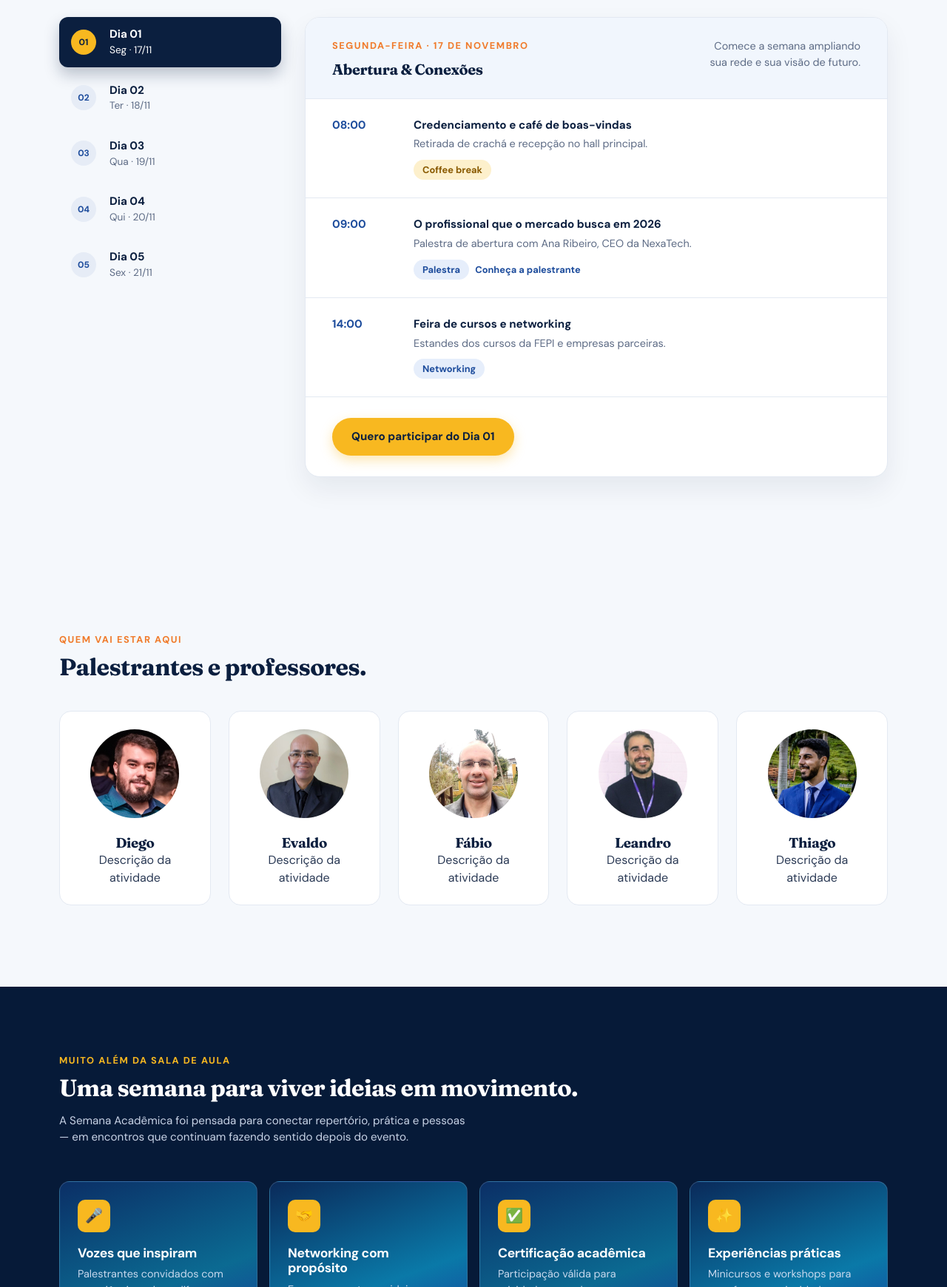
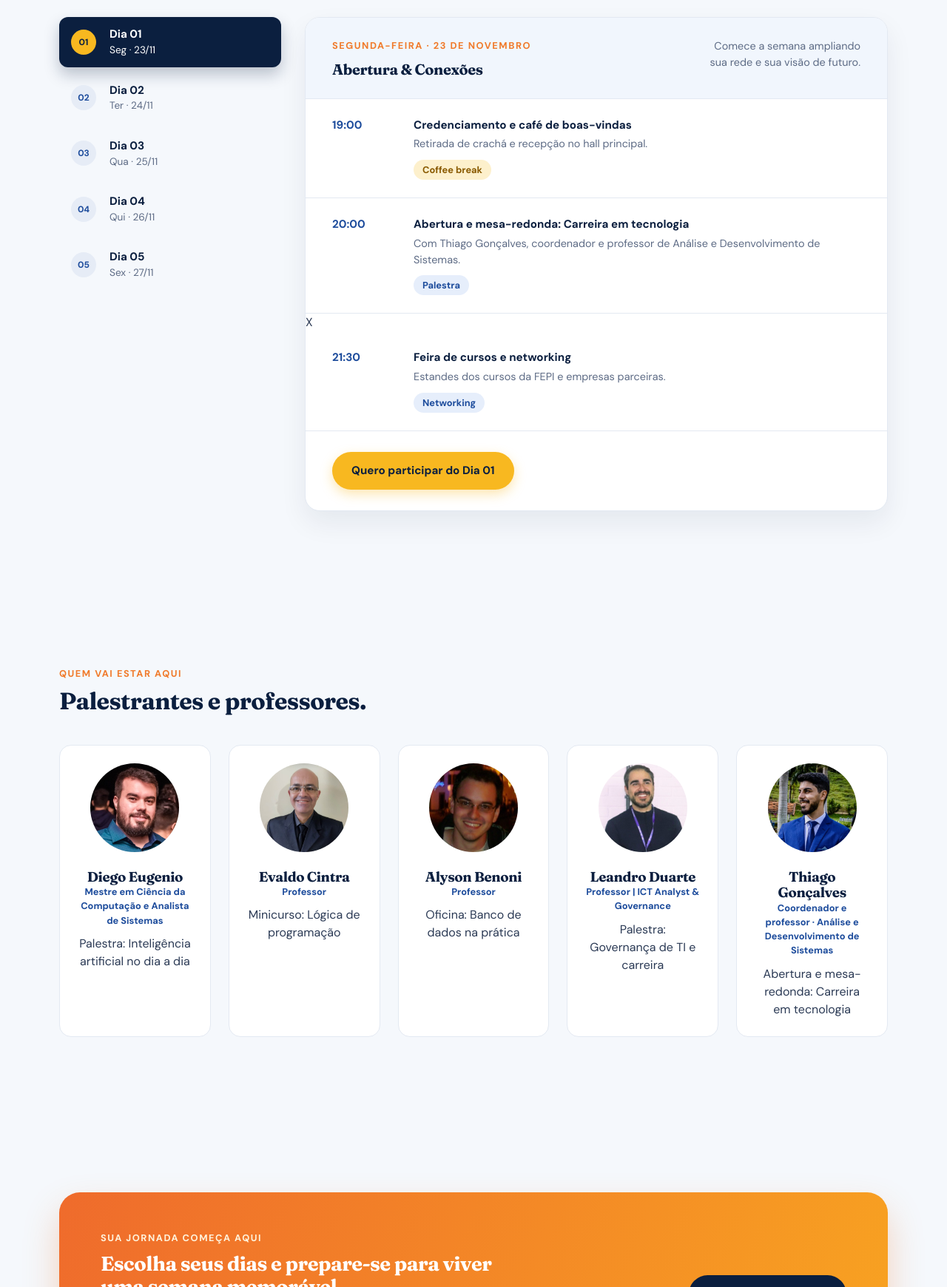
Before and after one commit to FernandoGonzaga11/Semana-academica-Fepi, a plain HTML site: page index.html in a window 1280 px wide. Shown: the part 1060-2800 px from the top of the page at 74% size. Drawn offline with Linux system fonts and the light colour scheme.

Commit message:
Alinha programação da semana com os palestrantes

```diff
--- a/index.html
+++ b/index.html
@@ -4,7 +4,7 @@
   <meta charset="UTF-8">
   <meta name="viewport" content="width=device-width, initial-scale=1">
   <title>Semana Acadêmica FEPI 2026</title>
-  <meta name="description" content="Semana Acadêmica FEPI 2026, de 17 a 21 de novembro no Campus FEPI, em Itajubá.">
+  <meta name="description" content="Semana Acadêmica FEPI 2026, de 23 a 27 de novembro no Campus FEPI, em Itajubá.">
   <link rel="preconnect" href="https://fonts.googleapis.com">
   <link rel="preconnect" href="https://fonts.gstatic.com" crossorigin>
   <link href="https://fonts.googleapis.com/css2?family=DM+Sans:wght@400;500;700&family=Fraunces:opsz,wght@9..144,700&display=swap" rel="stylesheet">
@@ -27,7 +27,7 @@
   <main>
     <section class="hero" id="inicio">
       <div class="container hero__conteudo">
-        <span class="selo">17 a 21 de novembro · Campus FEPI</span>
+        <span class="selo">23 a 27 de novembro · Campus FEPI</span>
         <h1>Conhecimento que ganha mundo.</h1>
         <p>Cinco dias para encontrar ideias, repertório e conexões que fazem diferença na sua trajetória. Escolha suas atividades e viva a Semana Acadêmica FEPI 2026.</p>
         <div class="hero__botoes">
@@ -45,7 +45,7 @@
 
     <div class="container">
       <div class="faixa">
-        <div class="faixa__item"><span class="icone">📅</span><p><strong>17–21 de novembro</strong>Programação distribuída em cinco dias</p></div>
+        <div class="faixa__item"><span class="icone">📅</span><p><strong>23–27 de novembro</strong>Programação distribuída em cinco dias</p></div>
         <div class="faixa__item"><span class="icone">📍</span><p><strong>Campus FEPI · Itajubá</strong>Atividades presenciais e integradas</p></div>
         <div class="faixa__item"><span class="icone">🎟️</span><p><strong>Inscrição por atividade</strong>Escolha os dias que fazem sentido para você</p></div>
       </div>
@@ -66,37 +66,37 @@
 
           <div class="agenda__grid">
             <div class="dias">
-              <label for="d1"><span class="dias__num">01</span><b>Dia 01</b><small>Seg · 17/11</small></label>
-              <label for="d2"><span class="dias__num">02</span><b>Dia 02</b><small>Ter · 18/11</small></label>
-              <label for="d3"><span class="dias__num">03</span><b>Dia 03</b><small>Qua · 19/11</small></label>
-              <label for="d4"><span class="dias__num">04</span><b>Dia 04</b><small>Qui · 20/11</small></label>
-              <label for="d5"><span class="dias__num">05</span><b>Dia 05</b><small>Sex · 21/11</small></label>
+              <label for="d1"><span class="dias__num">01</span><b>Dia 01</b><small>Seg · 23/11</small></label>
+              <label for="d2"><span class="dias__num">02</span><b>Dia 02</b><small>Ter · 24/11</small></label>
+              <label for="d3"><span class="dias__num">03</span><b>Dia 03</b><small>Qua · 25/11</small></label>
+              <label for="d4"><span class="dias__num">04</span><b>Dia 04</b><small>Qui · 26/11</small></label>
+              <label for="d5"><span class="dias__num">05</span><b>Dia 05</b><small>Sex · 27/11</small></label>
             </div>
 
             <div class="painel">
               <!-- DIA 1 -->
               <article class="dia dia1">
                 <div class="painel__topo">
-                  <div><p class="eyebrow">Segunda-feira · 17 de novembro</p><h3>Abertura &amp; Conexões</h3></div>
+                  <div><p class="eyebrow">Segunda-feira · 23 de novembro</p><h3>Abertura &amp; Conexões</h3></div>
                   <p>Comece a semana ampliando sua rede e sua visão de futuro.</p>
                 </div>
                 <ul class="lista">
-                  <li><time>08:00</time><div><h4>Credenciamento e café de boas-vindas</h4><p>Retirada de crachá e recepção no hall principal.</p><span class="tag tag--amarela">Coffee break</span></div></li>
-                  <li><time>09:00</time><div><h4>O profissional que o mercado busca em 2026</h4><p>Palestra de abertura com Ana Ribeiro, CEO da NexaTech.</p><span class="tag">Palestra</span> <a class="tag-link" href="#">Conheça a palestrante</a></div></li>
-                  <li><time>14:00</time><div><h4>Feira de cursos e networking</h4><p>Estandes dos cursos da FEPI e empresas parceiras.</p><span class="tag">Networking</span></div></li>
+                  <li><time>19:00</time><div><h4>Credenciamento e café de boas-vindas</h4><p>Retirada de crachá e recepção no hall principal.</p><span class="tag tag--amarela">Coffee break</span></div></li>
+                  <li><time>20:00</time><div><h4>Abertura e mesa-redonda: Carreira em tecnologia</h4><p>Com Thiago Gonçalves, coordenador e professor de Análise e Desenvolvimento de Sistemas.</p><span class="tag">Palestra</span></div></li>X
+                  <li><time>21:30</time><div><h4>Feira de cursos e networking</h4><p>Estandes dos cursos da FEPI e empresas parceiras.</p><span class="tag">Networking</span></div></li>
                 </ul>
                 <div class="painel__rodape"><a class="btn btn--amarelo" href="#inscricao">Quero participar do Dia 01</a></div>
               </article>
 
-              <!-- DIA 2 (conteúdo de exemplo: troquem pelo programa real) -->
+             <!-- DIA 2 -->
 <article class="dia dia2">
   <div class="painel__topo">
-                  <div><p class="eyebrow">Terça-feira · 18 de novembro</p><h3>Tecnologia &amp; Inovação</h3></div>
+    <div><p class="eyebrow">Terça-feira · 24 de novembro</p><h3>Tecnologia &amp; Inovação</h3></div>
     <p>Ferramentas e tendências que estão mudando a área.</p>
   </div>
   <ul class="lista">
-                  <li><time>09:00</time><div><h4>Inteligência artificial no dia a dia</h4><p>Palestra com convidados do mercado.</p><span class="tag">Palestra</span></div></li>
-                  <li><time>14:00</time><div><h4>Oficina de prototipação</h4><p>Do rascunho ao protótipo em uma tarde.</p><span class="tag">Workshop</span></div></li>
+    <li><time>19:00</time><div><h4>Palestra: Inteligência artificial no dia a dia</h4><p>Com Diego Eugenio, mestre em Ciência da Computação e analista de sistemas.</p><span class="tag">Palestra</span></div></li>
+    <li><time>20:30</time><div><h4>Intervalo e networking</h4><p>Conversa com o palestrante e os colegas.</p><span class="tag tag--amarela">Coffee break</span></div></li>
   </ul>
   <div class="painel__rodape"><a class="btn btn--amarelo" href="#inscricao">Quero participar do Dia 02</a></div>
 </article>
@@ -104,12 +104,12 @@
 <!-- DIA 3 -->
 <article class="dia dia3">
   <div class="painel__topo">
-                  <div><p class="eyebrow">Quarta-feira · 19 de novembro</p><h3>Carreira &amp; Mercado</h3></div>
-                  <p>Prepare-se para os próximos passos da sua trajetória.</p>
+    <div><p class="eyebrow">Quarta-feira · 25 de novembro</p><h3>Programação na prática</h3></div>
+    <p>Aprenda fazendo, passo a passo.</p>
   </div>
   <ul class="lista">
-                  <li><time>10:00</time><div><h4>Currículo e LinkedIn na prática</h4><p>Revisão ao vivo de perfis profissionais.</p><span class="tag">Workshop</span></div></li>
-                  <li><time>15:00</time><div><h4>Mesa-redonda com egressos</h4><p>Histórias de quem já passou pela FEPI.</p><span class="tag">Debate</span></div></li>
+    <li><time>19:00</time><div><h4>Minicurso: Lógica de programação</h4><p>Com o professor Evaldo Cintra.</p><span class="tag">Minicurso</span></div></li>
+    <li><time>20:30</time><div><h4>Intervalo e networking</h4><p>Troca de ideias entre alunos e professores.</p><span class="tag tag--amarela">Coffee break</span></div></li>
   </ul>
   <div class="painel__rodape"><a class="btn btn--amarelo" href="#inscricao">Quero participar do Dia 03</a></div>
 </article>
@@ -117,12 +117,13 @@
 <!-- DIA 4 -->
 <article class="dia dia4">
   <div class="painel__topo">
-                  <div><p class="eyebrow">Quinta-feira · 20 de novembro</p><h3>Minicursos</h3></div>
-                  <p>Aprenda fazendo, com turmas pequenas.</p>
+    <div><p class="eyebrow">Quinta-feira · 26 de novembro</p><h3>Dados &amp; Sistemas</h3></div>
+    <p>Como a informação vira projeto de verdade.</p>
   </div>
   <ul class="lista">
-                  <li><time>09:00</time><div><h4>Minicursos simultâneos</h4><p>Escolha uma trilha e participe até o fim da manhã.</p><span class="tag">Minicurso</span></div></li>
-                  <li><time>14:00</time><div><h4>Apresentação de projetos</h4><p>Trabalhos dos alunos expostos ao público.</p><span class="tag">Exposição</span></div></li>
+    <li><time>19:00</time><div><h4>Oficina: Banco de dados na prática</h4><p>Com o professor Alyson Benoni.</p><span class="tag">Oficina</span></div></li>
+    <li><time>20:30</time><div><h4>Intervalo e networking</h4><p>Pausa para conversar com os colegas.</p><span class="tag tag--amarela">Coffee break</span></div></li>
+    <li><time>21:00</time><div><h4>Exposição de projetos dos alunos</h4><p>Trabalhos desenvolvidos nos cursos, abertos ao público.</p><span class="tag">Exposição</span></div></li>
   </ul>
   <div class="painel__rodape"><a class="btn btn--amarelo" href="#inscricao">Quero participar do Dia 04</a></div>
 </article>
@@ -130,12 +131,12 @@
 <!-- DIA 5 -->
 <article class="dia dia5">
   <div class="painel__topo">
-                  <div><p class="eyebrow">Sexta-feira · 21 de novembro</p><h3>Encerramento</h3></div>
+    <div><p class="eyebrow">Sexta-feira · 27 de novembro</p><h3>Encerramento</h3></div>
     <p>Fechamos a semana celebrando o que foi construído.</p>
   </div>
   <ul class="lista">
-                  <li><time>10:00</time><div><h4>Painel final: o futuro da educação</h4><p>Convidados e professores da instituição.</p><span class="tag">Painel</span></div></li>
-                  <li><time>12:00</time><div><h4>Encerramento e confraternização</h4><p>Agradecimentos e entrega de certificados.</p><span class="tag tag--amarela">Coffee break</span></div></li>
+    <li><time>19:00</time><div><h4>Palestra: Governança de TI e carreira</h4><p>Com Leandro Duarte, professor e ICT Analyst &amp; Governance.</p><span class="tag">Palestra</span></div></li>
+    <li><time>20:30</time><div><h4>Encerramento e confraternização</h4><p>Agradecimentos e entrega de certificados.</p><span class="tag tag--amarela">Coffee break</span></div></li>
   </ul>
   <div class="painel__rodape"><a class="btn btn--amarelo" href="#inscricao">Quero participar do Dia 05</a></div>
 </article>
@@ -150,43 +151,35 @@
     <h2>Palestrantes e professores.</h2>
     <div class="pessoas">
       <article class="pessoa">
-        <img src="assets/palestrantes/diego.jpeg" alt="Foto de Diego">
-        <h3>Diego</h3>
-        <p>Descrição da atividade</p>
+        <img src="assets/palestrantes/diego.jpeg" alt="Foto de Diego Eugenio">
+        <h3>Diego Eugenio</h3>
+        <span class="cargo">Mestre em Ciência da Computação e Analista de Sistemas</span>
+        <p>Palestra: Inteligência artificial no dia a dia</p>
       </article>
       <article class="pessoa">
-        <img src="assets/palestrantes/evaldo.jpeg" alt="Foto de Evaldo">
-        <h3>Evaldo</h3>
-        <p>Descrição da atividade</p>
+        <img src="assets/palestrantes/evaldo.jpeg" alt="Foto de Evaldo Cintra">
+        <h3>Evaldo Cintra</h3>
+        <span class="cargo">Professor</span>
+        <p>Minicurso: Lógica de programação</p>
       </article>
       <article class="pessoa">
-        <img src="assets/palestrantes/fabio.jpeg" alt="Foto de Fábio">
-        <h3>Fábio</h3>
-        <p>Descrição da atividade</p>
+        <img src="assets/palestrantes/alyson.jpeg" alt="Foto de Alyson Benoni">
+        <h3>Alyson Benoni</h3>
+        <span class="cargo">Professor</span>
+        <p>Oficina: Banco de dados na prática</p>
       </article>
       <article class="pessoa">
-        <img src="assets/palestrantes/leandro.jpeg" alt="Foto de Leandro">
-        <h3>Leandro</h3>
-        <p>Descrição da atividade</p>
+        <img src="assets/palestrantes/leandro.jpeg" alt="Foto de Leandro Duarte">
+        <h3>Leandro Duarte</h3>
+        <span class="cargo">Professor | ICT Analyst &amp; Governance</span>
+        <p>Palestra: Governança de TI e carreira</p>
       </article>
       <article class="pessoa">
-        <img src="assets/palestrantes/thiago.jpeg" alt="Foto de Thiago">
-        <h3>Thiago</h3>
-        <p>Descrição da atividade</p>
+        <img src="assets/palestrantes/thiago.jpeg" alt="Foto de Thiago Gonçalves">
+        <h3>Thiago Gonçalves</h3>
+        <span class="cargo">Coordenador e professor · Análise e Desenvolvimento de Sistemas</span>
+        <p>Abertura e mesa-redonda: Carreira em tecnologia</p>
       </article>
-    </div>
-  </div>
-</section>
-    <section class="experiencias" id="experiencias">
-      <div class="container">
-        <p class="eyebrow eyebrow--destaque">Muito além da sala de aula</p>
-        <h2>Uma semana para viver ideias em movimento.</h2>
-        <p class="secao__texto">A Semana Acadêmica foi pensada para conectar repertório, prática e pessoas — em encontros que continuam fazendo sentido depois do evento.</p>
-        <div class="cards">
-          <article class="card"><span class="icone">🎤</span><h3>Vozes que inspiram</h3><p>Palestrantes convidados com experiência real em diferentes campos de atuação.</p></article>
-          <article class="card"><span class="icone">🤝</span><h3>Networking com propósito</h3><p>Espaços para trocar ideias com colegas, professores e profissionais convidados.</p></article>
-          <article class="card"><span class="icone">✅</span><h3>Certificação acadêmica</h3><p>Participação válida para atividades complementares, conforme critérios da instituição.</p></article>
-          <article class="card"><span class="icone">✨</span><h3>Experiências práticas</h3><p>Minicursos e workshops para transformar curiosidade em repertório aplicável.</p></article>
     </div>
   </div>
 </section>
--- a/style.css
+++ b/style.css
@@ -159,3 +159,4 @@ ul { list-style: none; margin: 0; padding: 0; }
 .pessoas { display: grid; grid-template-columns: repeat(auto-fit, minmax(200px, 1fr)); gap: 24px; margin-top: 40px; }
 .pessoa { background: #fff; border: 1px solid #e3e9f2; border-radius: 16px; padding: 24px; text-align: center; }
 .pessoa img { width: 120px; height: 120px; border-radius: 50%; object-fit: cover; margin-bottom: 16px; }
+.pessoa .cargo { display: block; color: var(--azul); font-size: .8rem; font-weight: 700; margin-bottom: 10px; }
```
Also changed, not shown: assets/palestrantes/alyson.jpeg (added), assets/palestrantes/fabio.jpeg (deleted). Lines whose indentation alone changed are shown as unchanged.
